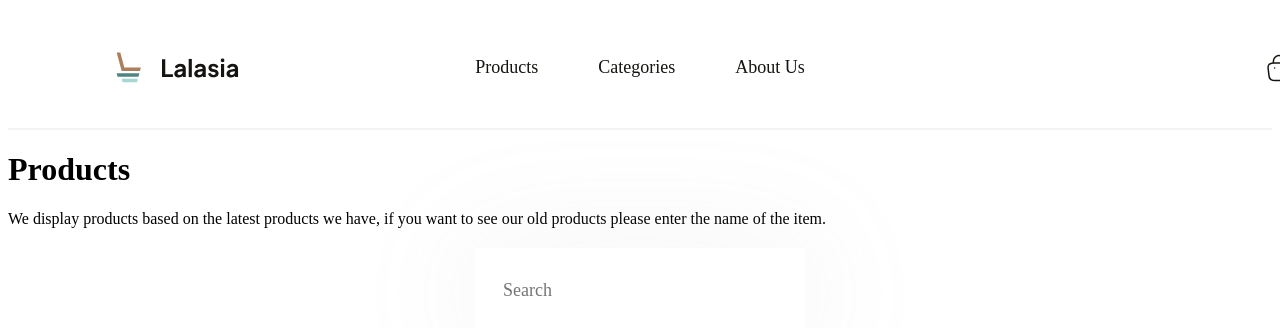
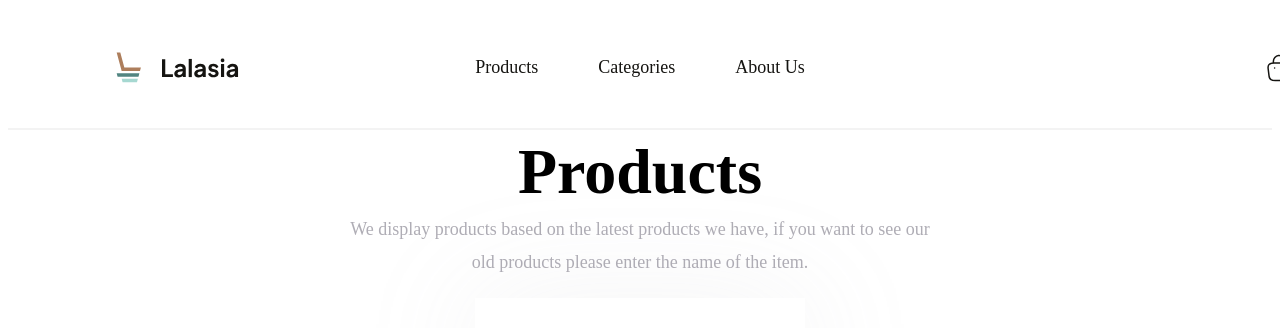
Before and after one commit to d6felix/Metaclass-Project, a React (Create React App) app: page /products in a window 1280 px wide. Shown: the top 328 px of the page. Built offline with nearby package versions, Linux system fonts and the light colour scheme; no server answers.

Commit message:
title simple css

```diff
--- a/src/App/components/Title/Title.module.scss
+++ b/src/App/components/Title/Title.module.scss
@@ -1 +1,21 @@
-.title {}
+.title {
+    margin: auto;
+    text-align: center;
+    font-family: 'Eudoxus Sans';
+    font-style: normal;
+    font-weight: 700;
+    font-size: 64px;
+    line-height: 130%;
+}
+
+.subtitle {
+    color: #AFADB5;
+    max-width: 600px;
+    margin: auto;
+    text-align: center;
+    font-family: 'Eudoxus Sans';
+    font-style: normal;
+    font-weight: 500;
+    font-size: 18px;
+    line-height: 180%;
+}
--- a/src/App/components/Title/Title.tsx
+++ b/src/App/components/Title/Title.tsx
@@ -3,17 +3,15 @@ import classNames from "classnames";
 import styles from "./Title.module.scss";
 
 export type TitleProps = {
-  /** Заголовок карточки */
   title: string;
-  /** Подзаголовок карточки */
   subtitle: string;
 };
 
 export const Title: React.FC<TitleProps> = ({ title, subtitle }) => {
   return (
     <>
-      <h1>{title}</h1>
-      <p>{subtitle}</p>
+      <h1 className={classNames(styles.title)}>{title}</h1>
+      <p className={classNames(styles.subtitle)}>{subtitle}</p>
     </>
   );
 };
```
